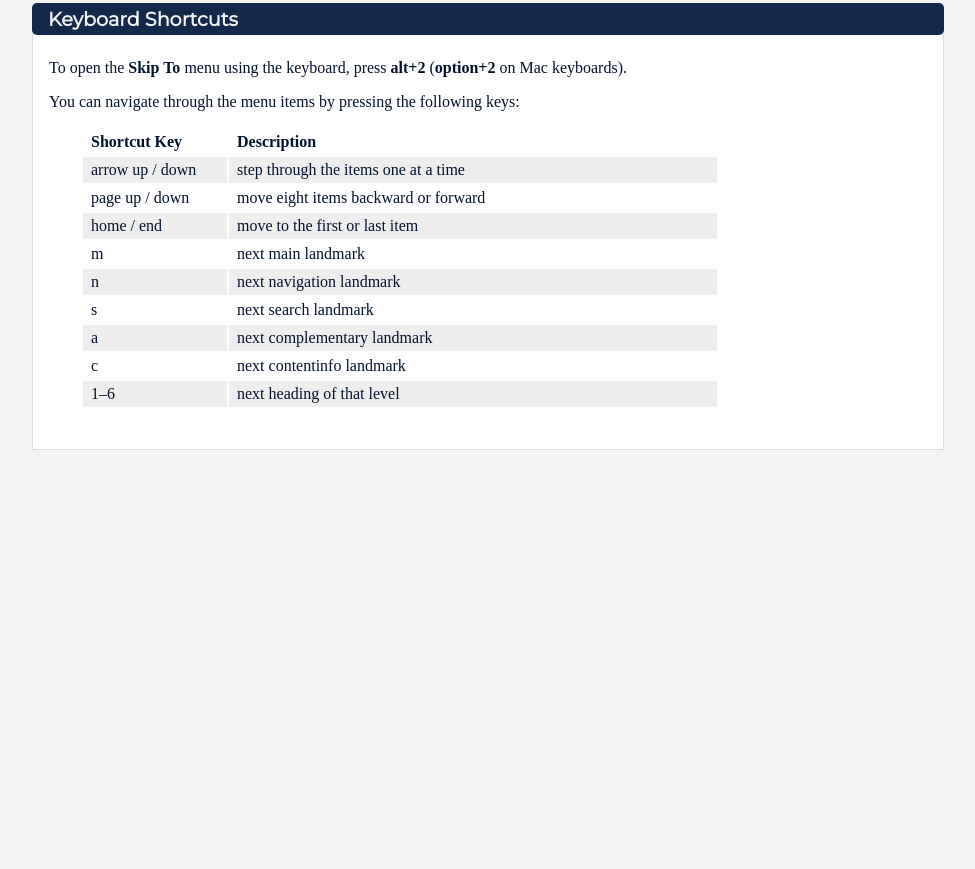
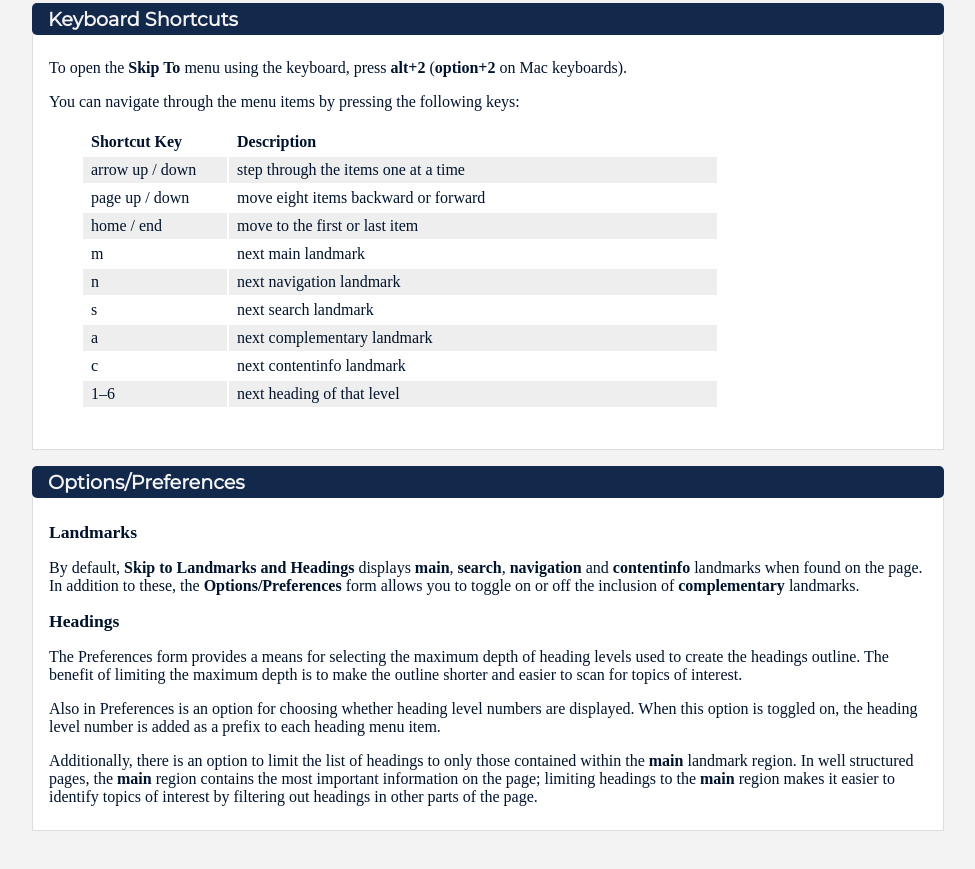
Before and after one commit to skipto-landmarks-headings/skipto-landmarks-headings.github.io, a plain HTML site: page index.html in a window 1280 px wide. Shown: the part 801-1670 px from the top of the page, without its empty margins (152-1127 px from the left). Before the commit the page ends 1299 px from the top, so only its background shows below. Drawn offline with Linux system fonts and the light colour scheme; a web font is replaced by a local one.

Commit message:
Add Options/Preferences section

```diff
--- a/index.html
+++ b/index.html
@@ -1,13 +1,13 @@
 <!DOCTYPE html>
 <html lang="en">
 <head>
-  <title>SkipTo Documentation</title>
+  <title>SkipTo Documentation: SkipTo Extension</title>
   <meta charset="UTF-8">
   <link type="text/css" rel="stylesheet" href="styles.css">
 </head>
 <body>
   <header>
-    <h1>SkipTo Documentation</h1>
+    <h1>Skip to Landmarks and Headings</h1>
   </header>
   <main>
     <section>
@@ -110,7 +110,20 @@
             </tr>
           </tbody>
         </table>
+      </div>
+    </section>
+    <section>
+      <h2>Options/Preferences</h2>
+      <div>
+        <h3>Landmarks</h3>
+        <p>By default, <span class="keyword">Skip to Landmarks and Headings</span> displays <span class="keyword">main</span>, <span class="keyword">search</span>, <span class="keyword">navigation</span> and <span class="keyword">contentinfo</span> landmarks when found on the page. In addition to these, the <span class="keyword">Options/Preferences</span> form allows you to toggle on or off the inclusion of <span class="keyword">complementary</span> landmarks.</p>
 
+        <h3>Headings</h3>
+        <p>The Preferences form provides a means for selecting the maximum depth of heading levels used to create the headings outline. The benefit of limiting the maximum depth is to make the outline shorter and easier to scan for topics of interest.</p>
+
+        <p>Also in Preferences is an option for choosing whether heading level numbers are displayed. When this option is toggled on, the heading level number is added as a prefix to each heading menu item.</p>
+
+        <p>Additionally, there is an option to limit the list of headings to only those contained within the <span class="keyword">main</span> landmark region. In well structured pages, the <span class="keyword">main</span> region contains the most important information on the page; limiting headings to the <span class="keyword">main</span> region makes it easier to identify topics of interest by filtering out headings in other parts of the page.</p>
       </div>
     </section>
   </main>
--- a/styles.css
+++ b/styles.css
@@ -41,20 +41,28 @@ header h1 {
   padding: 0.75rem 1rem;
 }
 
-h1, h2, h3, h4 {
+h1 { font-size: 160%; }
+h2 { font-size: 120%; }
+h3 { font-size: 110%; }
+
+h1, h2 {
   font-family: 'Montserrat', sans-serif;
   padding: 0.25rem 1rem;
 }
 
-h2, h3, h4 {
-  grid-column: 1;
+h2 {
   border-radius: var(--radius-default);
   color: var(--almost-white);
   background-color: var(--illini-blue);
 }
 
-h1 { font-size: 160%; }
-h2 { font-size: 120%; }
+h3 {
+  margin-top: 1rem;
+}
+
+h3:first-child {
+  margin-top: 0;
+}
 
 span.keyword {
   font-weight: bold;
```
